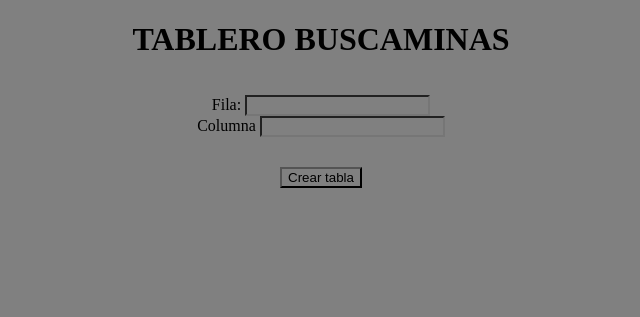
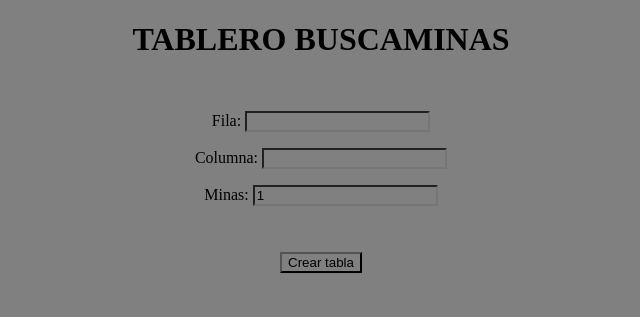
Before and after one commit to javitr17/Buscaminas, a Django app: page /Tablero in a window 1280 px wide. Shown: the top 317 px of the page, without its empty margins (319-959 px from the left). Run offline with Django 3.2, Linux system fonts and the light colour scheme.

Commit message:
segundo commit

```diff
--- a/blog/forms.py
+++ b/blog/forms.py
@@ -1,5 +1,21 @@
 from django import forms
+from django.core.exceptions import ValidationError
 
 class tableForm(forms.Form):
-    fila = forms.CharField(label='Fila:',max_length=15)
-    columna = forms.CharField(label='Columna',max_length=12)
+    fila = forms.IntegerField(label='Fila:',max_value=20)
+    columna = forms.IntegerField(label='Columna',max_value=15)
+    minas= forms.IntegerField(label='Minas', initial=1)
+
+    def clean(self):
+        cleaned_data = super().clean()
+        fila = cleaned_data.get("fila")
+        columna = cleaned_data.get("columna")
+        minas = cleaned_data.get("minas")
+
+        if minas > ((fila * columna)/2):
+
+            raise ValidationError(
+                "La cantidad de minas introducidas es superior a las permitidas"
+                )
+
+        return cleaned_data
--- a/blog/templates/Buscaminas/tablero.html
+++ b/blog/templates/Buscaminas/tablero.html
@@ -14,19 +14,16 @@
   <title>Document</title>
 </head>
 <h1>TABLERO BUSCAMINAS</h1>
-<body class="body_crear_tablero">
-  <form class="form_crear_tablero" action="{% url 'Tablero' %}" method="get">
-    {% for field in table_form %}
-    <div class="form-group">
-      <label for="{{ field.name }}">{{ field.label }}</label>
-      {{ field }}
-    </div>
-    {% endfor %}
+<body>
+  <form action="{% url 'Tablero' %}" method="post">
+    {% csrf_token %}
+    {{table_form.as_p}}
+
 
     <button type="submit" class="btn_form">Crear tabla</button>
   </form>
 
-  <div class="container_table">
+  <div>
     {% if columna and fila %}
 
 <center>
--- a/blog/views.py
+++ b/blog/views.py
@@ -9,8 +9,8 @@ def index(req):
 
 
 def form_tablero(request):
-    if request.method == 'GET':
-        table_form = tableForm(request.GET)
+    if request.method == 'POST':
+        table_form = tableForm(request.POST)
         table_form_v = tableForm()
         if table_form.is_valid():
 
```
